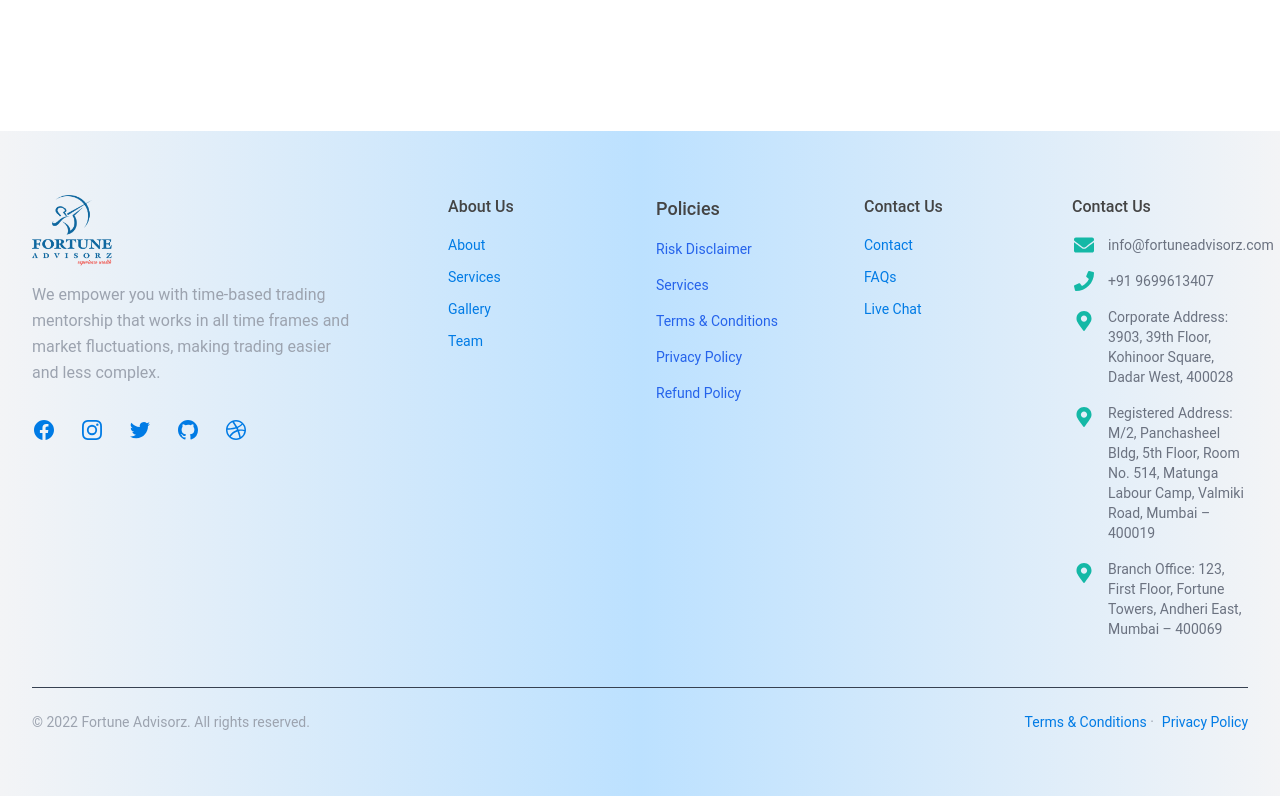
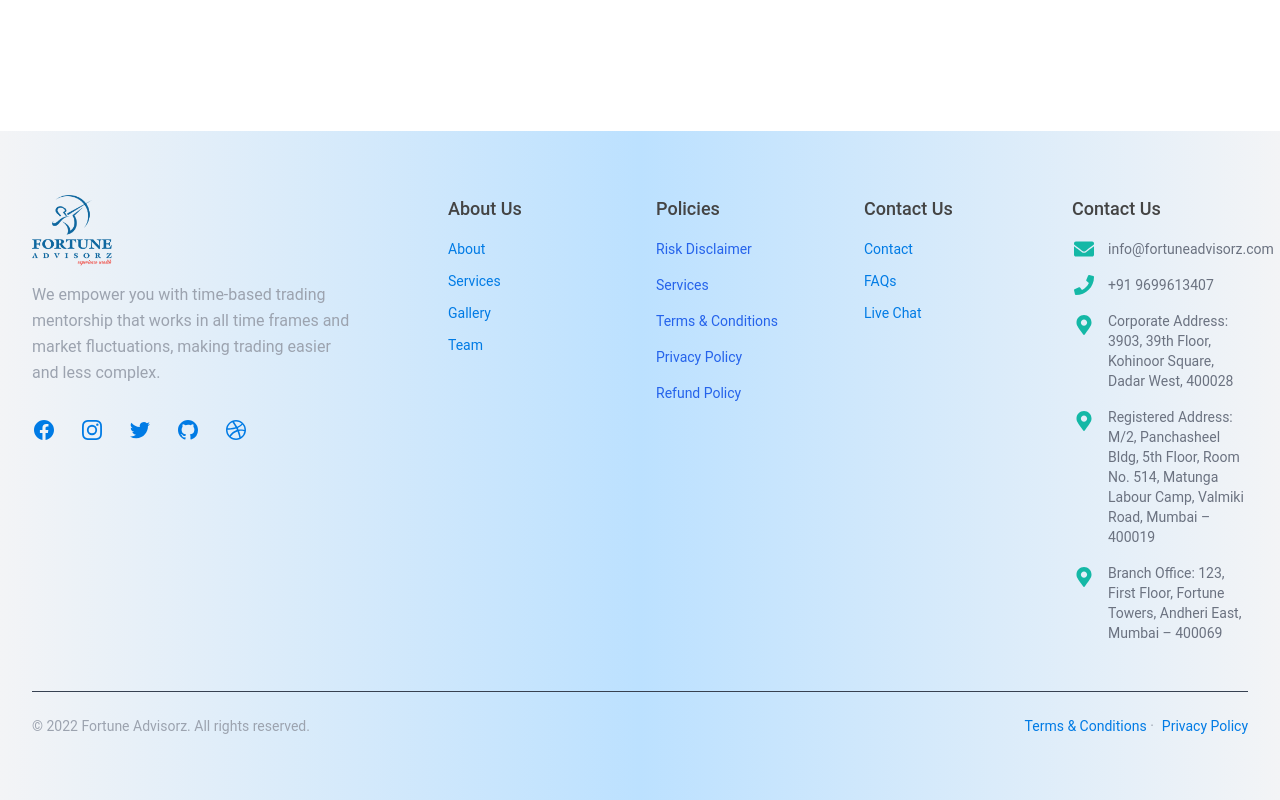
Before and after one commit to Sarvesh-24/FortuneWeb, a React (Create React App) app: page /mutualfunds in a window 1280 px wide. Shown: the part 2461-3261 px from the top of the page. Built offline with nearby package versions, Linux system fonts and the light colour scheme.

Commit message:
footer changed

```diff
--- a/src/components/Footer.js
+++ b/src/components/Footer.js
@@ -185,7 +185,7 @@ const Footer = () => {
       <div className="grid grid-cols-1 gap-8 lg:col-span-2 sm:grid-cols-2 lg:grid-cols-4">
   {/* About Us Section */}
   <div>
-    <p className="font-medium">About Us</p>
+    <p className="text-lg font-medium">About Us</p>
     <nav className="flex flex-col mt-4 space-y-3 text-sm text-gray-500">
       <a className="hover:opacity-75" href="/#about">About</a>
       <a className="hover:opacity-75" href="/#services">Services</a>
@@ -208,7 +208,7 @@ const Footer = () => {
 
   {/* Contact Us Section */}
   <div>
-    <p className="font-medium">Contact Us</p>
+    <p className="text-lg font-medium">Contact Us</p>
     <nav className="flex flex-col mt-4 space-y-3 text-sm text-gray-500">
       <a className="hover:opacity-75" href="/">Contact</a>
       <a className="hover:opacity-75" href="/">FAQs</a>
@@ -218,7 +218,7 @@ const Footer = () => {
 
   {/* Contact Details Section */}
   <div>
-    <p className="font-medium">Contact Us</p>
+    <p className="text-lg font-medium">Contact Us</p>
     <ul className="flex flex-col mt-4 space-y-4 text-sm text-gray-500">
       {/* Email */}
       <li className="flex items-center hover:opacity-75">
```
